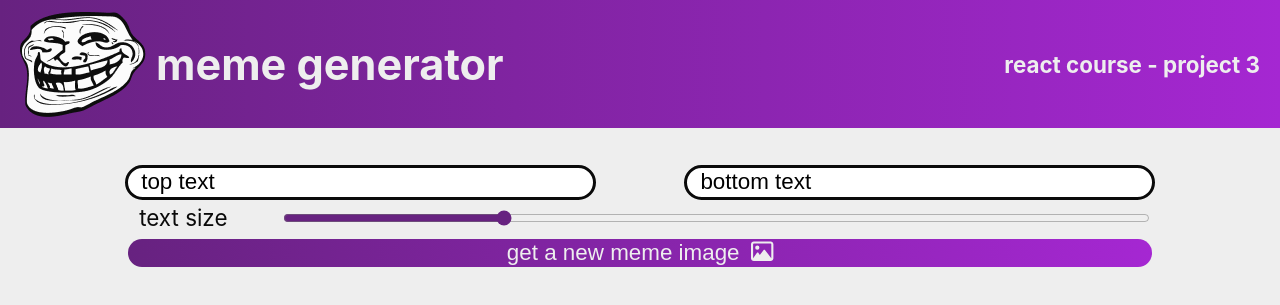
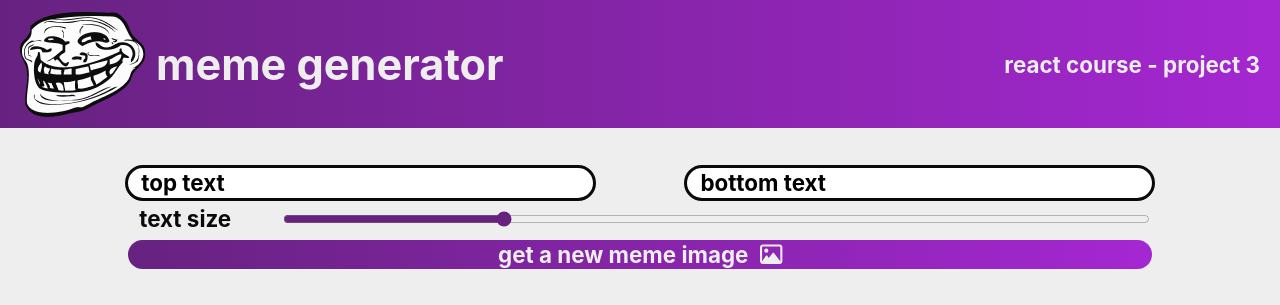
Before and after one commit to jdabassett/scrimba_meme-generator, a React (Create React App) app: page / in a window 1280 px wide. Shown: the top 305 px of the page. Built offline with nearby package versions, Linux system fonts and the light colour scheme; no server answers; grey boxes are pictures that could not be loaded.

Commit message:
add the api fetch for meme data

```diff
--- a/src/App.css
+++ b/src/App.css
@@ -98,7 +98,6 @@ body {
   flex-wrap:nowrap;
   justify-content:space-between;
   height:40%;
-  font-family: 'Inter', 'Courier New';
 }
 
 .main-input{
@@ -109,6 +108,8 @@ body {
   outline:3px solid var(--black);
   text-align:left;
   text-indent:0.5em;
+  font-family: 'Inter', 'Courier New';
+  font-weight:bold;
 }
 
 
@@ -117,6 +118,8 @@ body {
   /* outline:2px solid brown; */
   background-image:linear-gradient(90deg,var(--dark-purple),var(--light-purple));
   color:var(--white);
+  font-family: 'Inter', 'Courier New';
+  font-weight:bold;
   height:40%;
   border-radius:15px;
   cursor:pointer;
@@ -145,6 +148,8 @@ body {
 .main-input-slider-title {
   text-indent:0.5em;
   width:15%;
+  font-family: 'Inter', 'Courier New';
+  font-weight:bold;
 }
 .main-input-slider {
   width:85%;
--- a/src/components/MainContent.jsx
+++ b/src/components/MainContent.jsx
@@ -1,8 +1,7 @@
 import React from "react";
 import { FontAwesomeIcon } from "@fortawesome/react-fontawesome";
 import { faImage } from "@fortawesome/free-regular-svg-icons";
-// import meme from "../images/sutmm.webp";
-import memesData from "../memesData.js";
+// import memesData from "../memesData.js";
 
 export default function MainContent() {
   //meme object
@@ -26,7 +25,7 @@ export default function MainContent() {
   };
 
   //array of memes
-  const [allMemeImages, setAllMemeImages] = React.useState(memesData);
+  const [allMemeImages, setAllMemeImages] = React.useState({});
 
   //function to update text as it is typed
   function handleChange(event) {
@@ -54,6 +53,13 @@ export default function MainContent() {
       height: height,
     }));
   }
+
+  //import meme data from api
+  React.useEffect(() => {
+    fetch("https://api.imgflip.com/get_memes")
+      .then((res) => res.json())
+      .then((data) => setAllMemeImages(data));
+  }, []);
 
   //elements to render
   return (
```
